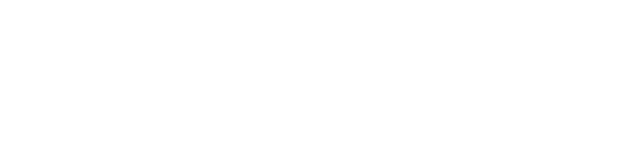
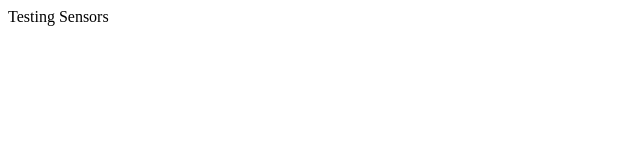
Before and after one commit to marouli-v/marouli-v.github.io, a plain HTML site: page index.html in a window 1280 px wide. Shown: the whole page, without its empty margins (0-640 px from the left). Drawn offline with Linux system fonts and the light colour scheme.

Commit message:
Update index.html

```diff
--- a/index.html
+++ b/index.html
@@ -2,5 +2,6 @@
 <title>Testing Sensors</title>
  </head>
   <body>
+   <pr>Testing Sensors</pr>
   </body>
 </html>
```
